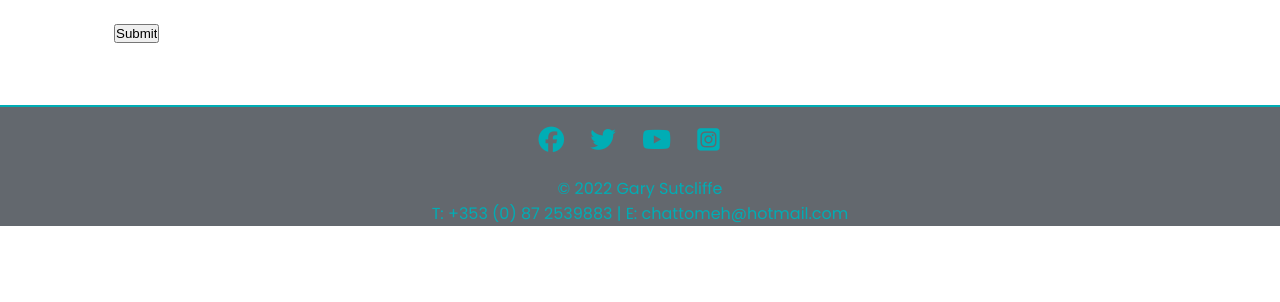
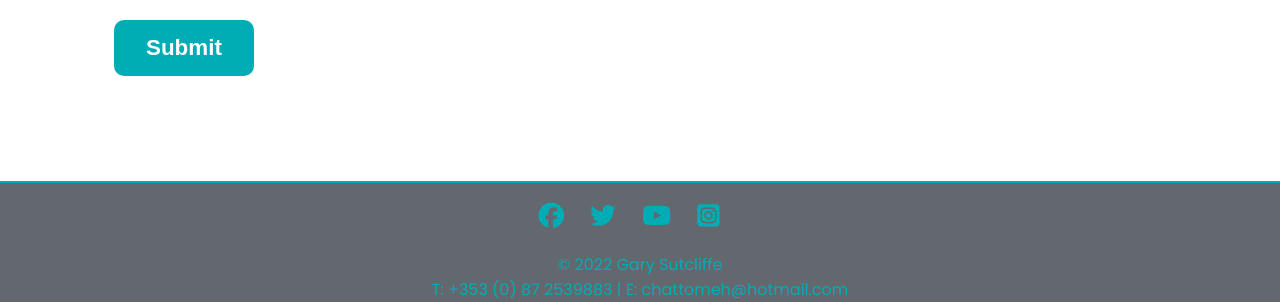
Before and after one commit to GaryS007/Portfolio-1-Gary, a plain HTML site: page contact.html in a window 1280 px wide. Shown: the part 1701-2003 px from the top of the page. Before the commit the page ends 1927 px from the top, so only its background shows below. Drawn offline with Linux system fonts and the light colour scheme.

```diff
--- a/contact.html
+++ b/contact.html
@@ -107,7 +107,7 @@
                 <label for="description">Describe your issue</label>
                 <textarea id="description" name="description" placeholder="Describe your issue..." style="height:200px" required></textarea>
 
-                <input type="submit" value="Submit" class="grid-button">
+                <input type="submit" value="Submit" class="about-button">
             </form>
             <div class="map">
                 <h2>Find Us! <i class="fa-solid fa-map-location-dot"></i></h2>
```
Also changed, not shown: assets/images/readme-images/Pain-Types.png (added), 2 other files.
